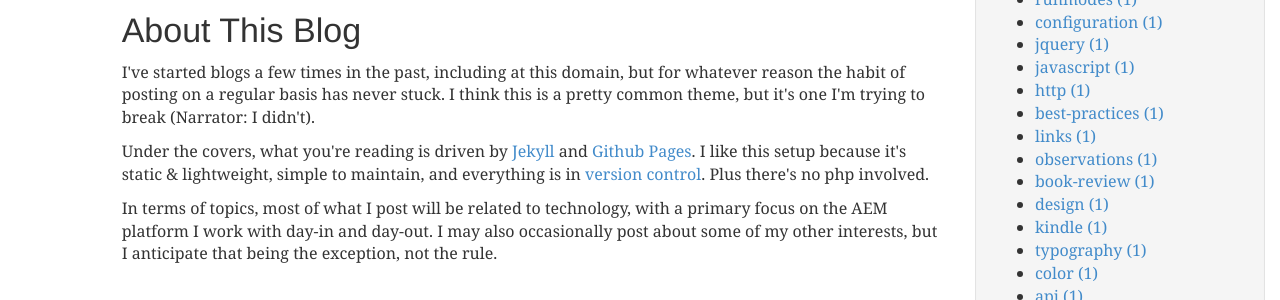
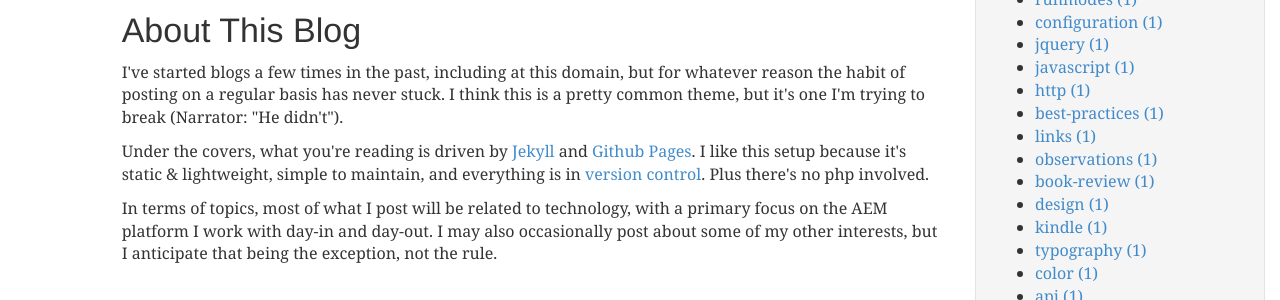
Before and after one commit to shsteimer/shsteimer.github.io, a Jekyll site: the page built from about/index.html, in a window 1280 px wide and 1256 px high. Shown: the part 515-815 px from the top of the window. Built offline with Jekyll 4.4.1, drawn with Linux system fonts in a browser that asks for light colours; nearby versions of some CDN libraries; comment, search, counter and statistics services are not loaded.

Commit message:
fixed narration

```diff
--- a/about/index.html
+++ b/about/index.html
@@ -16,7 +16,7 @@ post-date: 2014-01-17 18:00:00
         <p>My hobbies include programming, but more generally technology of all kinds, baseball, board games, cooking, and alcoholic beverages.</p>
         <p>You can follow me on Twitter <a target="_blank" href="https://twitter.com/shsteimer">@shsteimer</a></p>
         <h2>About This Blog</h2>
-        <p>I've started blogs a few times in the past, including at this domain, but for whatever reason the habit of posting on a regular basis has never stuck.  I think this is a pretty common theme, but it's one I'm trying to break (Narrator: I didn't).</p>
+        <p>I've started blogs a few times in the past, including at this domain, but for whatever reason the habit of posting on a regular basis has never stuck.  I think this is a pretty common theme, but it's one I'm trying to break (Narrator: "He didn't").</p>
         <p>Under the covers, what you're reading is driven by <a target="_blank" href="http://jekyllrb.com/">Jekyll</a> and <a target="_blank" href="http://pages.github.com/">Github Pages</a>.  I like this setup because it's static &amp; lightweight, simple to maintain, and everything is in <a target="_blank" href="https://github.com/shsteimer/shsteimer.github.io">version control</a>.  Plus there's no php involved.<p>
         <p>In terms of topics, most of what I post will be related to technology, with a primary focus on the AEM platform I work with day-in and day-out.  I may also occasionally post about some of my other interests, but I anticipate that being the exception, not the rule.<p>
     </div>
```
